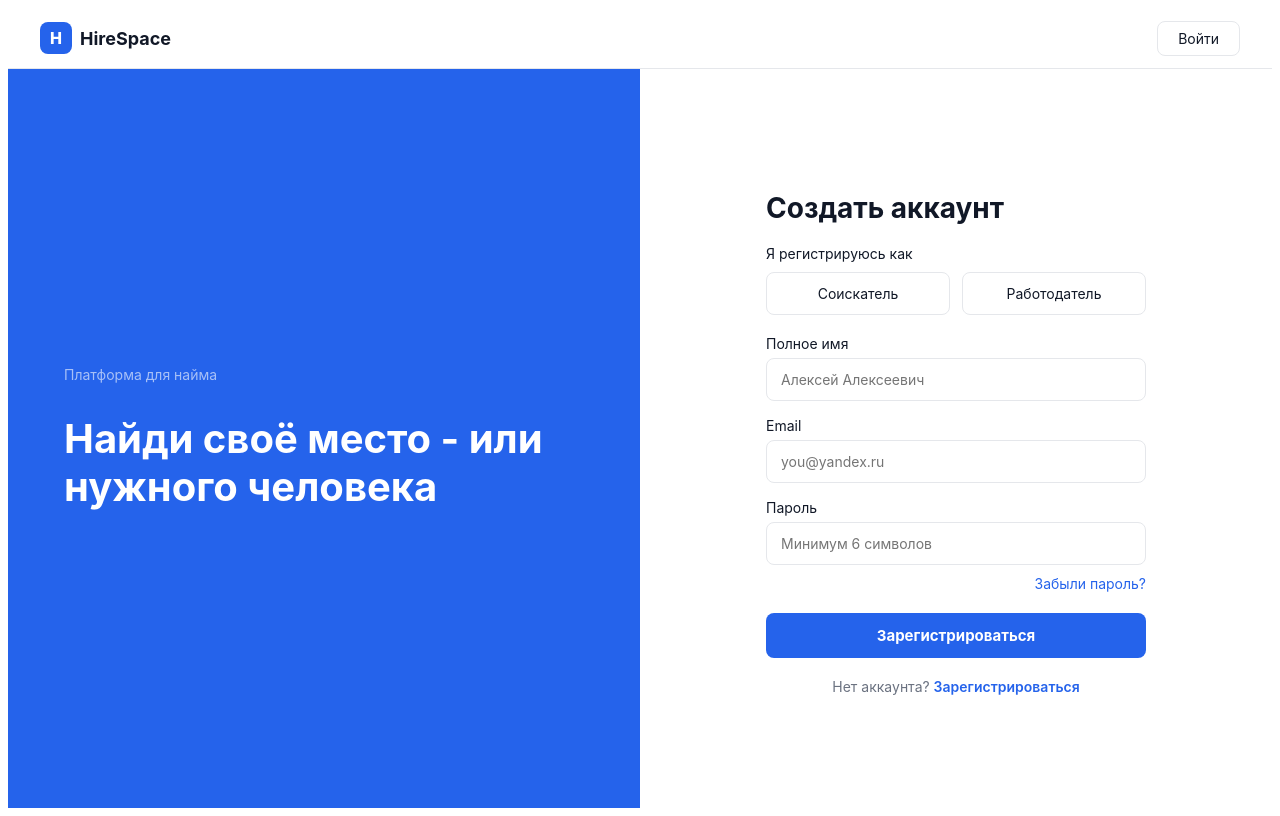
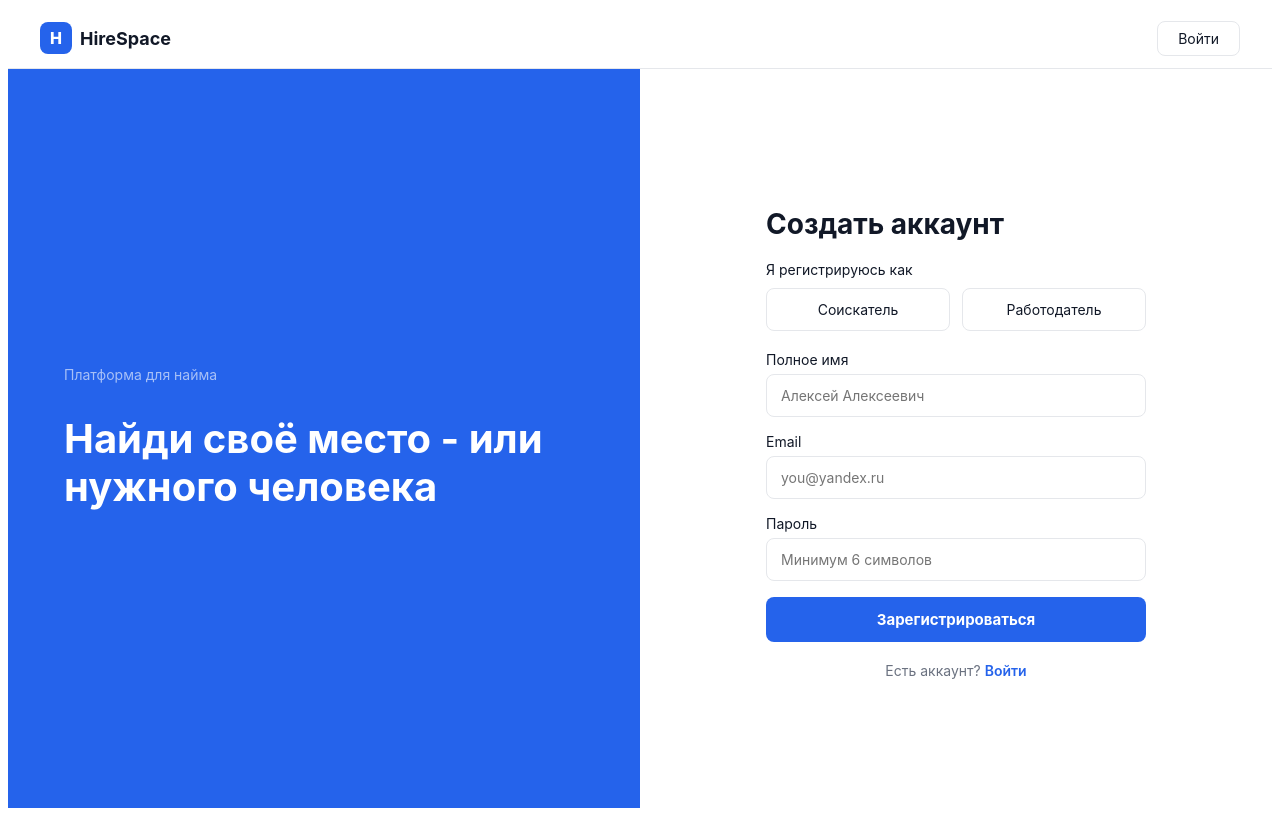
Before and after one commit to Shuni21/hirespace, a React (Create React App) app: page / in a window 1280 px wide. Both pictures are taken after a click on the element "Зарегистрироваться". Built offline with nearby package versions, Linux system fonts and the light colour scheme.

Commit message:
aliha v6.0

```diff
--- a/src/pages/AuthPage.js
+++ b/src/pages/AuthPage.js
@@ -31,7 +31,7 @@ const LoginForm = ({ onSwitch, onSuccess }) => {
     setLoading(true);
     try {
       const user = await usersApi.login({ email, password });
-      if (user.error) { setErrors({ password: "Неверная почта или пароль" }); return; }
+        if (user.error) { setErrors({ email: " ", password: "Неверная почта или пароль" }); return; }
       onSuccess(user);
     } catch {
       setErrors({ password: "Ошибка подключения к серверу" });
@@ -110,17 +110,15 @@ const RegisterForm = ({ onSwitch, onSuccess }) => {
       <Inp label="Полное имя" placeholder="Алексей Алексеевич" value={name}     onChange={e => { setName(e.target.value);     setErrors(er => ({ ...er, name: null })); }} error={errors.name} />
       <Inp label="Email"      type="email" placeholder="you@yandex.ru"           value={email}    onChange={e => { setEmail(e.target.value);    setErrors(er => ({ ...er, email: null })); }} error={errors.email} />
       <Inp label="Пароль"     type="password" placeholder="Минимум 6 символов"  value={password} onChange={e => { setPassword(e.target.value); setErrors(er => ({ ...er, password: null })); }} error={errors.password} />
-      <div style={{ textAlign: "right", marginTop: -8, marginBottom: 20 }}>
-        <span style={{ fontSize: 14, color: C.primary, cursor: "pointer" }}>Забыли пароль?</span>
-      </div>
+
 
       <button onClick={submit} disabled={loading}
         style={{ width: "100%", background: C.primary, border: "none", borderRadius: 8, padding: "13px", color: "#fff", fontWeight: 700, fontSize: 15, cursor: "pointer", fontFamily: "inherit" }}>
         {loading ? "Создаём..." : "Зарегистрироваться"}
       </button>
       <p style={{ textAlign: "center", fontSize: 14, color: C.sub, marginTop: 20 }}>
-        Нет аккаунта?{" "}
-        <span onClick={onSwitch} style={{ color: C.primary, fontWeight: 600, cursor: "pointer" }}>Зарегистрироваться</span>
+        Есть аккаунт?{" "}
+        <span onClick={onSwitch} style={{ color: C.primary, fontWeight: 600, cursor: "pointer" }}>Войти</span>
       </p>
     </div>
   );
```
